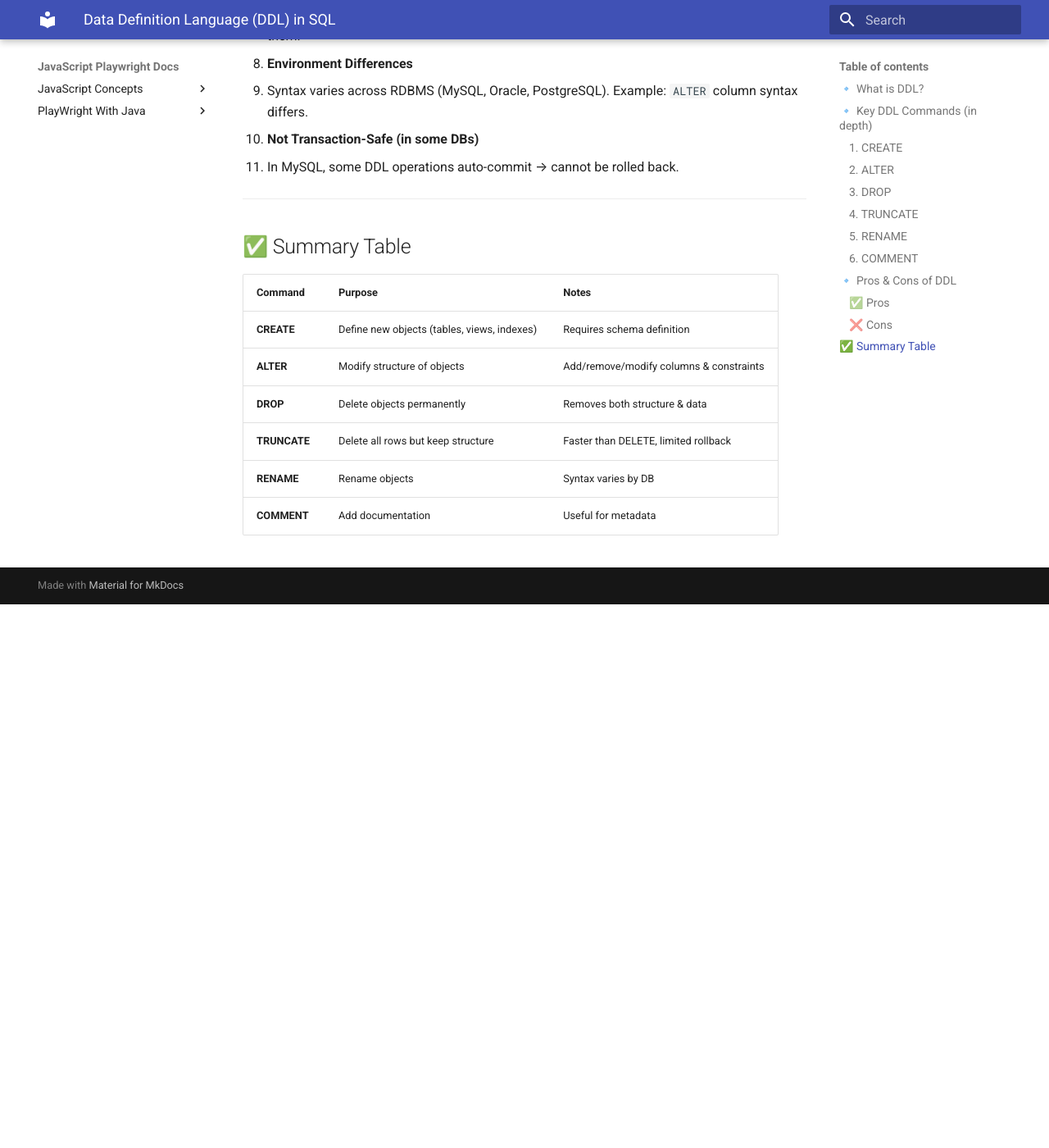
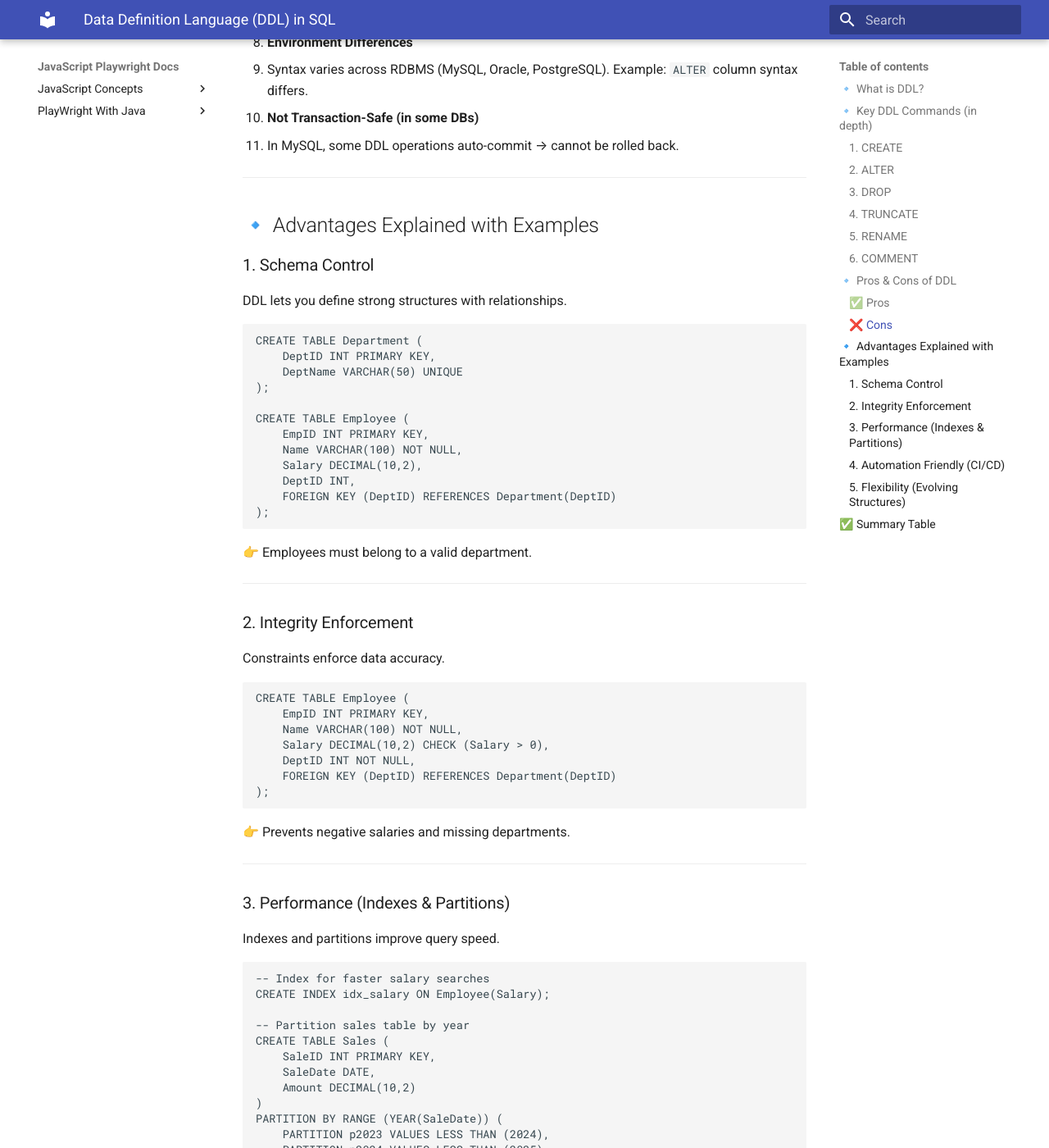
Before and after one commit to Play-Wright-course/automation-testing, an MkDocs documentation site: the page built from docs/mysql/ddl-commands.md, in a window 1280 px wide and 1400 px high, scrolled down 2916 px. Shown: the whole window at 82% size. Built offline with MkDocs 1.6.1 and Material for MkDocs 9.7.7, drawn with Linux system fonts in a browser that asks for light colours; before the commit the page ends 3653 px from its top, so only the background shows below that; some of the changed text lies outside the part shown.

Commit message:
Update ddl-commands.md

````diff
--- a/docs/mysql/ddl-commands.md
+++ b/docs/mysql/ddl-commands.md
@@ -101,8 +101,6 @@ COMMENT ON COLUMN Employee.Salary IS 'Monthly Salary in INR';
 4. **Automation Friendly** → You can version-control DDL scripts for CI/CD pipelines.
 5. **Flexibility** → Easily modify structures as business needs evolve.
 
----
-
 ### ❌ Cons
 1. **Destructive Nature**
    - `DROP` and `TRUNCATE` permanently remove data (can’t easily rollback).
@@ -122,13 +120,100 @@ COMMENT ON COLUMN Employee.Salary IS 'Monthly Salary in INR';
 
 ---
 
+## 🔹 Advantages Explained with Examples
+
+### 1. Schema Control
+DDL lets you define strong structures with relationships.
+
+```sql
+CREATE TABLE Department (
+    DeptID INT PRIMARY KEY,
+    DeptName VARCHAR(50) UNIQUE
+);
+
+CREATE TABLE Employee (
+    EmpID INT PRIMARY KEY,
+    Name VARCHAR(100) NOT NULL,
+    Salary DECIMAL(10,2),
+    DeptID INT,
+    FOREIGN KEY (DeptID) REFERENCES Department(DeptID)
+);
+```
+
+👉 Employees must belong to a valid department.
+
+---
+
+### 2. Integrity Enforcement
+Constraints enforce data accuracy.
+
+```sql
+CREATE TABLE Employee (
+    EmpID INT PRIMARY KEY,
+    Name VARCHAR(100) NOT NULL,
+    Salary DECIMAL(10,2) CHECK (Salary > 0),
+    DeptID INT NOT NULL,
+    FOREIGN KEY (DeptID) REFERENCES Department(DeptID)
+);
+```
+
+👉 Prevents negative salaries and missing departments.
+
+---
+
+### 3. Performance (Indexes & Partitions)
+Indexes and partitions improve query speed.
+
+```sql
+-- Index for faster salary searches
+CREATE INDEX idx_salary ON Employee(Salary);
+
+-- Partition sales table by year
+CREATE TABLE Sales (
+    SaleID INT PRIMARY KEY,
+    SaleDate DATE,
+    Amount DECIMAL(10,2)
+)
+PARTITION BY RANGE (YEAR(SaleDate)) (
+    PARTITION p2023 VALUES LESS THAN (2024),
+    PARTITION p2024 VALUES LESS THAN (2025)
+);
+```
+
+👉 Queries on salaries or specific years run faster.
+
+---
+
+### 4. Automation Friendly (CI/CD)
+DDL scripts can be stored and executed in deployments.
+
+```sql
+-- migration_v2.sql
+ALTER TABLE Employee ADD COLUMN Email VARCHAR(100);
+```
+
+👉 Keeps dev, test, and prod in sync automatically.
+
+---
+
+### 5. Flexibility (Evolving Structures)
+Easily adapt schema to new business needs.
+
+```sql
+ALTER TABLE Employee ADD COLUMN PhoneNumber VARCHAR(15);
+ALTER TABLE Employee RENAME COLUMN Name TO FullName;
+```
+
+👉 Business changes are easily handled.
+
+---
+
 ## ✅ Summary Table
 
-| Command  | Purpose | Notes |
-|----------|---------|-------|
-| **CREATE** | Define new objects (tables, views, indexes) | Requires schema definition |
-| **ALTER** | Modify structure of objects | Add/remove/modify columns & constraints |
-| **DROP** | Delete objects permanently | Removes both structure & data |
-| **TRUNCATE** | Delete all rows but keep structure | Faster than DELETE, limited rollback |
-| **RENAME** | Rename objects | Syntax varies by DB |
-| **COMMENT** | Add documentation | Useful for metadata |
+| Advantage | What it Means | Example |
+|-----------|---------------|---------|
+| **Schema Control** | Strong control over tables, keys, relationships | Employee → Department with foreign key |
+| **Integrity Enforcement** | Constraints ensure only valid data | CHECK (Salary > 0), NOT NULL |
+| **Performance** | Indexes & partitions speed up queries | `CREATE INDEX idx_salary` |
+| **Automation Friendly** | DDL scripts can be versioned in Git & run in CI/CD | Migration scripts for deployments |
+| **Flexibility** | Schema can evolve with business needs | `ALTER TABLE Employee ADD PhoneNumber` |
````
